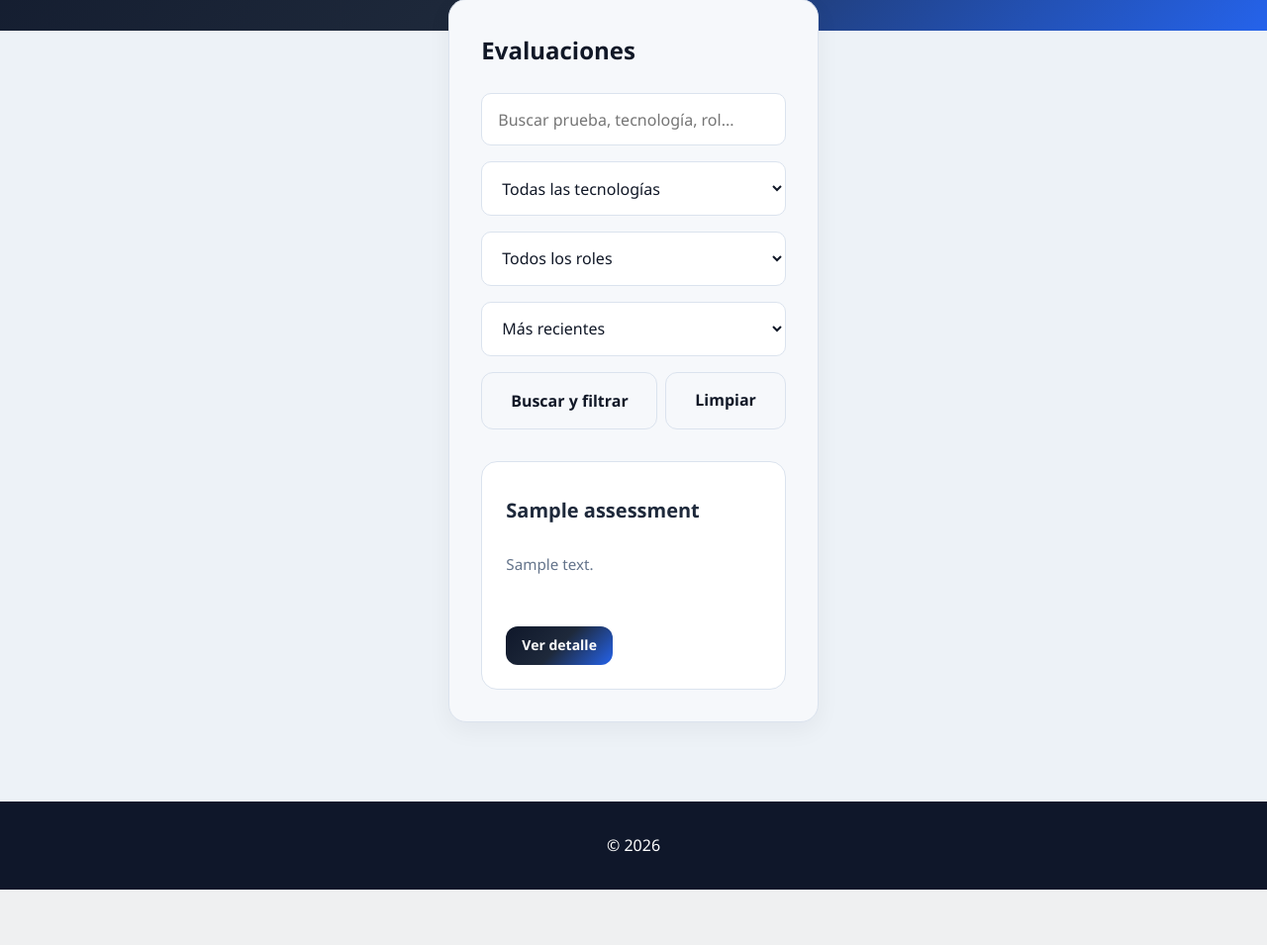
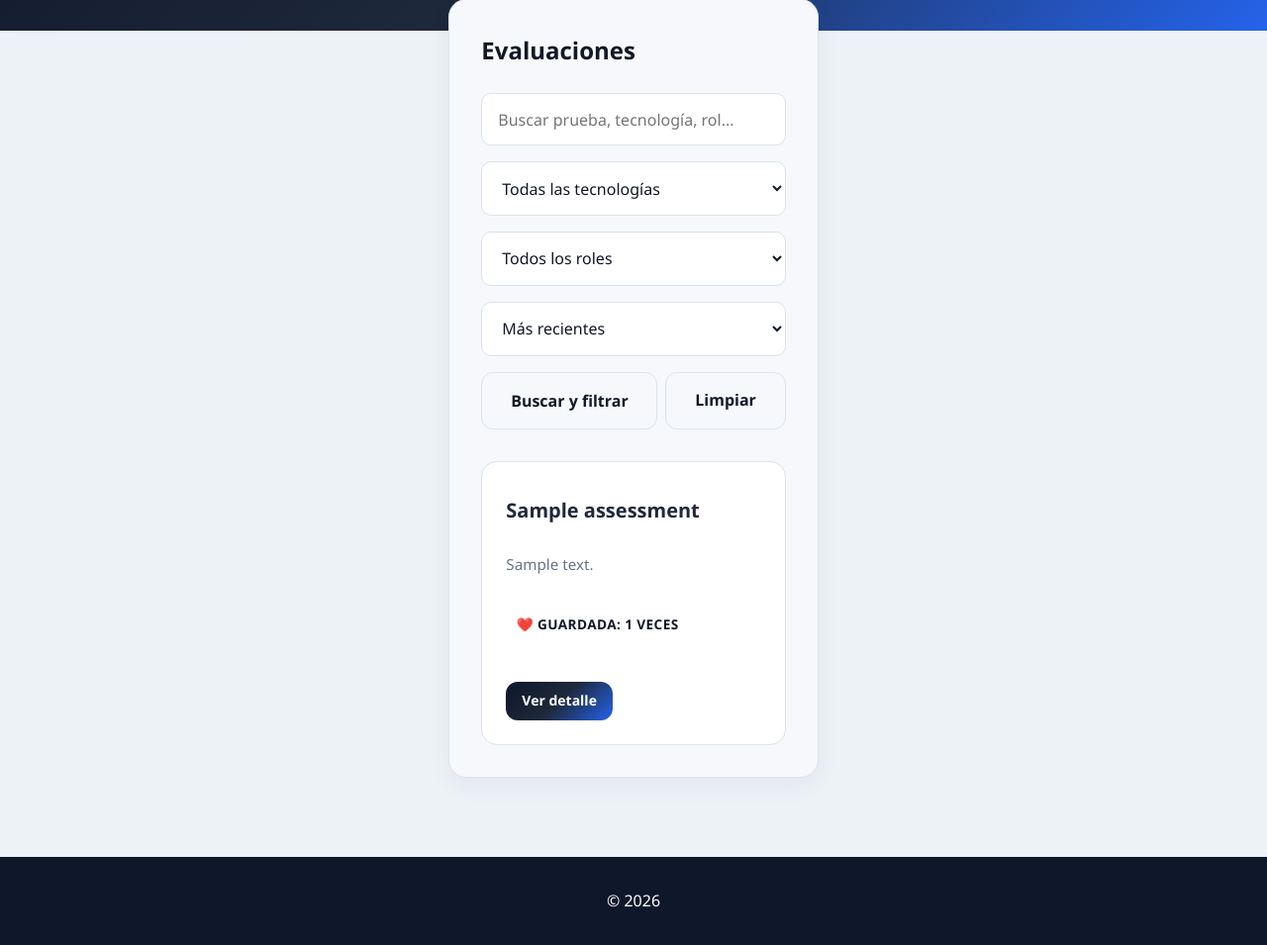
Before and after one commit to TechDNApp/TechDNApp, a Django app: page /assessments/ in a window 1280 px wide. Shown: the part 320-1275 px from the top of the page at 99% size. Before the commit the page ends 1219 px from the top, so only its background shows below. Run offline with Django 5.2, Linux system fonts and the light colour scheme; tables that the repository leaves empty hold one stand-in row (values such as "Sample post").

Commit message:
feat(assessments): display favorites count badge on assessment cards in list view

```diff
--- a/_TechDna_/templates/assessments/list.html
+++ b/_TechDna_/templates/assessments/list.html
@@ -61,11 +61,18 @@
                     <h2>{{ assessment.title }}</h2>
                     <p style="overflow-wrap: anywhere; word-break: break-word;">{{ assessment.description|truncatewords:20 }}</p>
 
+                    {# Mostrar el número de veces que ha sido guardada en favoritos[cite: 1] #}
+                    <div style="margin-bottom: 0.75rem;">
+                        <span class="badge bg-secondary" style="font-size: 0.85rem;">
+                            ❤️ Guardada: {{ assessment.favorites_count }} veces
+                        </span>
+                    </div>
+
                     <div class="card-actions">
-                        <!-- Botón <Ver detalle> estilizado -->
+                        <!-- Botón <Ver detalle> estilizado[cite: 1] -->
                         <a href="{{ assessment.get_absolute_url }}" class="btn btn-primary btn-sm">Ver detalle</a>
 
-                        <!-- Botón de Favoritos en el listado para usuarios autenticados que no son dueños -->
+                        <!-- Botón de Favoritos en el listado para usuarios autenticados que no son dueños[cite: 1] -->
                         {% if user.is_authenticated and user != assessment.owner %}
                             <form action="{% url 'assessments:toggle_favorite' assessment.pk %}" method="post" style="display: inline;">
                                 {% csrf_token %}
@@ -75,7 +82,7 @@
                             </form>
                         {% endif %}
 
-                        <!-- Botones solo para el propietario -->
+                        <!-- Botones solo para el propietario[cite: 1] -->
                         {% if user == assessment.owner %}
                             <a href="{% url 'assessments:update' assessment.pk %}" class="btn btn-warning btn-sm">
                                 Editar
@@ -89,7 +96,7 @@
             {% endfor %}
         </div>
 
-        <!-- PAGINACIÓN CON QUERYSTRING -->
+        <!-- PAGINACIÓN CON QUERYSTRING[cite: 1] -->
         {% if is_paginated %}
             <nav class="pagination" style="margin-top: 2rem; display: flex; gap: 1rem; align-items: center; justify-content: center;">
                 {% if page_obj.has_previous %}
@@ -108,7 +115,7 @@
             </nav>
         {% endif %}
     {% else %}
-        <p>No hay evaluaciones disponibles que coincidan con los filtros.</p>
+        <p>No hay evaluaciones disponibles que coincidan con los filtros[cite: 1].</p>
     {% endif %}
 </section>
 {% endblock %}
```
